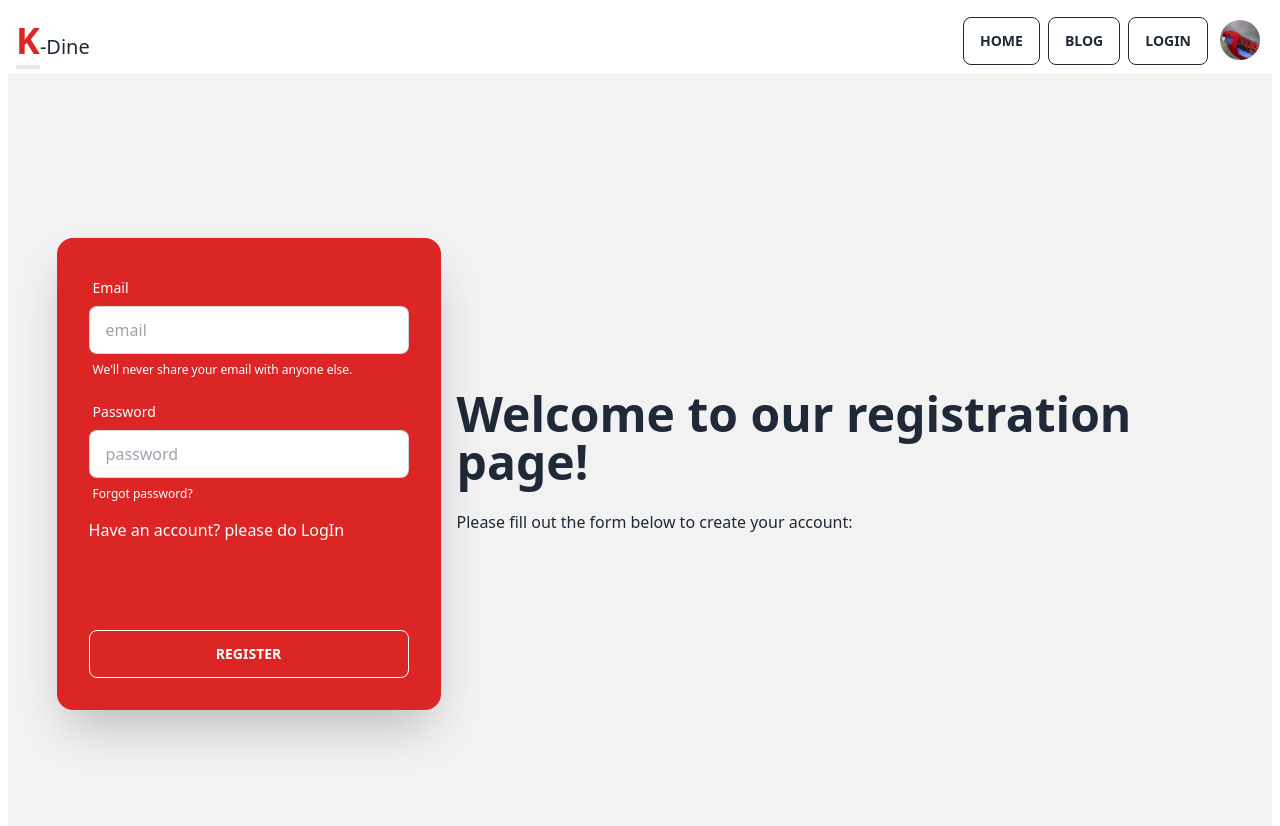
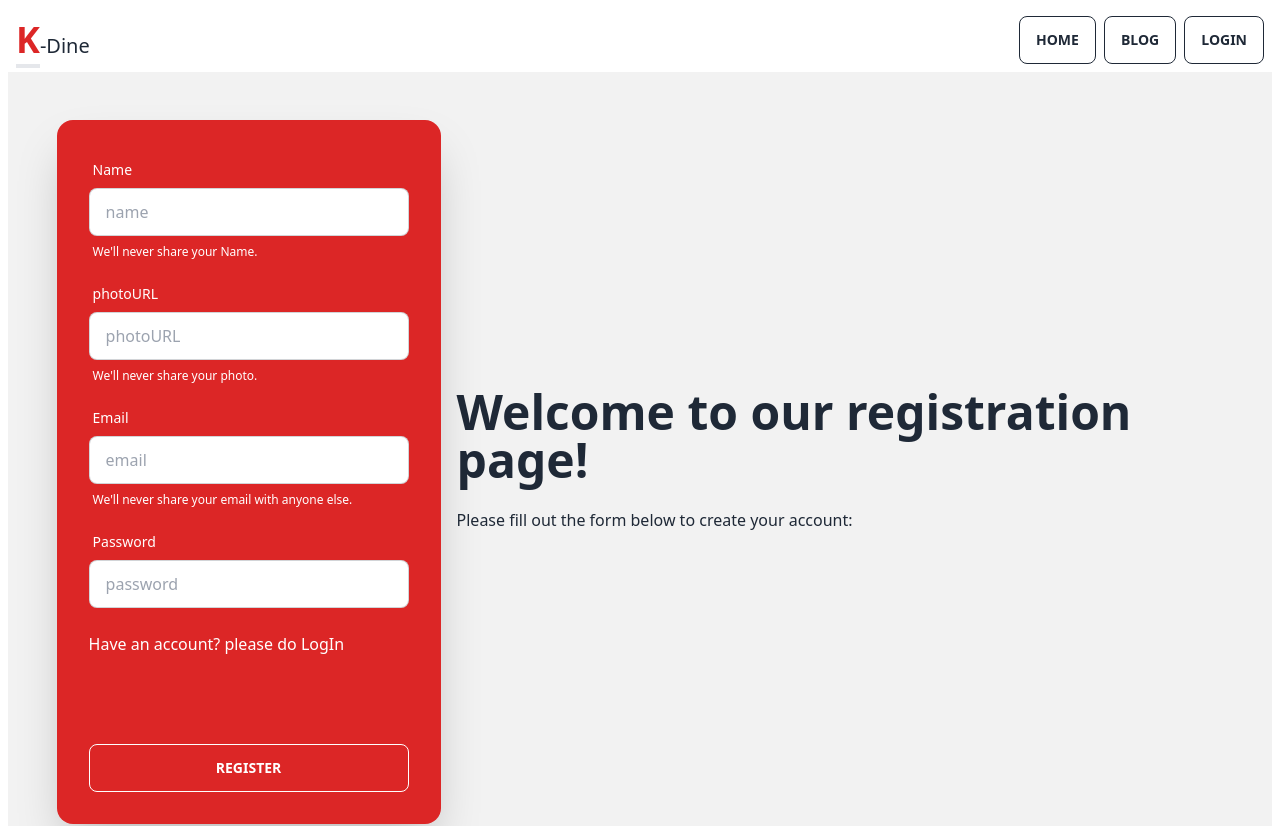
Before and after one commit to Ak-Rakib/K-Dine-client, a React (Vite) app: page /register in a window 1280 px wide. Shown: the top 826 px of the page. Built offline with nearby package versions, Linux system fonts and the light colour scheme; no server answers.

Commit message:
set registration with validation

```diff
--- a/src/Components/Header/Header.jsx
+++ b/src/Components/Header/Header.jsx
@@ -1,12 +1,27 @@
-import React from "react";
+// eslint-disable-next-line no-unused-vars
+import React, { useContext } from "react";
 import { Link } from "react-router-dom";
+import { AuthProvider } from "../../Context/ContextProvider";
 
 const Header = () => {
+  const { logOut, user } = useContext(AuthProvider);
+  // console.log(user)
+  const logOutHandler = () => {
+    logOut()
+      .then(() => {})
+      .catch((error) => console.log(error));
+  };
+
   return (
     <div>
       <div className="navbar bg-base-100">
         <div className="flex-1">
-          <a className="normal-case text-xl"><span className="text-red-600 text-4xl border-b-4 font-bold">K</span><span className="font-thin">-Dine</span></a>
+          <a className="normal-case text-xl">
+            <span className="text-red-600 text-4xl border-b-4 font-bold">
+              K
+            </span>
+            <span className="font-thin">-Dine</span>
+          </a>
         </div>
         <div className="flex-none gap-2">
           {/* <div className="form-control">
@@ -16,15 +31,34 @@ const Header = () => {
               className="input input-bordered"
             />
           </div> */}
-          <Link to='/' className="btn btn-outline">Home</Link>
-          <Link to='/blog' className="btn btn-outline">Blog</Link>
-          <Link to='/login' className="btn btn-outline">Login</Link>
-          <div className="dropdown dropdown-end">
-            <label tabIndex={0} className="btn btn-ghost btn-circle avatar">
-              <div className="w-10 rounded-full">
-                <img src="../../../src/assets/dp.jpg" />
+          <Link to="/" className="btn btn-outline">
+            Home
+          </Link>
+          <Link to="/blog" className="btn btn-outline">
+            Blog
+          </Link>
+          <div>
+            {user?.uid ? (
+              <div className="dropdown dropdown-end">
+                <label tabIndex={0} className="btn btn-ghost btn-circle avatar">
+                  <div className="w-10 rounded-full">
+                    <img src={user?.photoURL} />
+                  </div>
+                </label>
+                <ul
+                  tabIndex={0}
+                  className="mt-3 p-2 shadow menu menu-compact dropdown-content bg-base-100 rounded-box w-52"
+                >
+                  <li>
+                    <a onClick={logOutHandler}>Logout</a>
+                  </li>
+                </ul>
               </div>
-            </label>
+            ) : (
+              <Link to="/login" className="btn btn-outline">
+                Login
+              </Link>
+            )}
           </div>
         </div>
       </div>
--- a/src/Components/Home/Banner/Banner.jsx
+++ b/src/Components/Home/Banner/Banner.jsx
@@ -26,7 +26,7 @@ const Banner = () => {
               <span className="font-tine text-black">-Dine</span> is the
               perfect destination for all your dining needs.
             </p>
-            <button className="btn btn-outline text-white">Get Started</button>
+            <button className="btn btn-outline text-white ">Get Started</button>
           </div>
         </div>
       </div>
--- a/src/Components/Login/Login.jsx
+++ b/src/Components/Login/Login.jsx
@@ -3,40 +3,37 @@ import { Link, useLocation, useNavigate } from "react-router-dom";
 import { AuthProvider } from "../../Context/ContextProvider";
 import { GithubAuthProvider, GoogleAuthProvider } from "firebase/auth";
 
-
 const Login = () => {
-
-  const { signIn, logInWithGoogle, logInWithGithub } = useContext(AuthProvider)
-    const [error, setError] = useState('');
-    const googleProvider = new GoogleAuthProvider()
+  const { signIn, logInWithGoogle, logInWithGithub } = useContext(AuthProvider);
+  const [error, setError] = useState("");
+  const googleProvider = new GoogleAuthProvider();
   const githubProvider = new GithubAuthProvider();
   const navigate = useNavigate();
   const location = useLocation();
-    const from = location.state?.from?.pathname || '/';
+  const from = location.state?.from?.pathname || "/";
   // useTitle('LogIn');
 
-    const googleHandler = ()=> {
+  const googleHandler = () => {
     logInWithGoogle(googleProvider)
-      .then(result => {
+      .then((result) => {
         const user = result.user;
-        console.log(user)
-        setError('');
+        console.log(user);
+        setError("");
       })
-      .catch(error => console.log(error));
-}
+      .catch((error) => console.log(error));
+  };
 
+  const githubHandler = () => {
+    logInWithGithub(githubProvider)
+      .then((result) => {
+        const user = result.user;
+        console.log(user);
+        setError("");
+      })
+      .catch((error) => console.log(error));
+  };
 
-    const githubHandler = ()=> {
-      logInWithGithub(githubProvider)
-      .then(result => {
-        const user = result.user;
-        console.log(user)
-        setError('');
-      })
-      .catch(error => console.log(error));
-}
-
-    const signInHandler = event => {
+  const signInHandler = (event) => {
     event.preventDefault();
     const form = event.target;
     const email = form.email.value;
@@ -44,19 +41,18 @@ const Login = () => {
     console.log(email, password);
 
     signIn(email, password)
-          .then(result => {
+      .then((result) => {
         const user = result.user;
         console.log(user);
-            navigate(from, {replace: true});
-            setError('')
+        navigate(from, { replace: true });
+        setError("");
         form.reset();
       })
-          .catch(error => {
-            console.log(error)
+      .catch((error) => {
+        console.log(error);
         setError(error.message);
       });
-    }
-
+  };
 
   return (
     <div>
@@ -81,10 +77,7 @@ const Login = () => {
                   className="input input-bordered"
                 />
                 <label className="label">
-                  <p
-                    href="#"
-                    className="label-text-alt  text-white"
-                  >
+                  <p href="#" className="label-text-alt  text-white">
                     We'll never share your email with anyone else.
                   </p>
                 </label>
@@ -100,12 +93,11 @@ const Login = () => {
                   className="input input-bordered"
                 />
                 <label className="label">
-                  <p
-                    href="#"
-                    className="label-text-alt link link-hover text-white"
-                  >
+                  {error.providerId ? null : (
+                    <p href="#" className="label-text-alt link link-hover">
                       {error}
                     </p>
+                  )}
                 </label>
               </div>
               <p className="text-white">
@@ -118,10 +110,18 @@ const Login = () => {
                 <button className="btn btn-outline text-white mb-8">
                   Login
                 </button>
-                <button type="submit" onClick={googleHandler} className="btn btn-outline text-white mb-4">
+                <button
+                  type="submit"
+                  onClick={googleHandler}
+                  className="btn btn-outline text-white mb-4"
+                >
                   Continue With Google
                 </button>
-                <button type="submit" onClick={githubHandler} className="btn btn-outline text-white mb-4">
+                <button
+                  type="submit"
+                  onClick={githubHandler}
+                  className="btn btn-outline text-white mb-4"
+                >
                   Continue With Github
                 </button>
               </div>
--- a/src/Components/Register/Register.jsx
+++ b/src/Components/Register/Register.jsx
@@ -1,7 +1,47 @@
-import React from "react";
+import React, { useContext, useState } from "react";
 import { Link } from "react-router-dom";
+import { AuthProvider } from "../../Context/ContextProvider";
 
 const Register = () => {
+
+  const {signUp, userUpdateProfile} = useContext(AuthProvider);
+    const [error, setError] = useState('')
+
+
+  const signUpHandler = event => {
+    event.preventDefault();
+    const form = event.target;
+    const name = form.name.value;
+    const photoURL = form.photoURL.value;
+    const email = form.email.value;
+    const password = form.password.value;
+    console.log(email, password);
+
+    signUp(email, password)
+    .then(result => {
+        const user = result.user;
+        console.log(user);
+        updateProfileHandler(name, photoURL)
+        form.reset();
+    })
+    .catch(error => {
+        console.log(error)
+        setError(error.message);
+    });
+}
+
+
+const updateProfileHandler = (name, photoURL) => {
+  const profile = {
+    displayName : name,
+    photoURL : photoURL
+  }
+  userUpdateProfile(profile)
+  .then(()=> {})
+  .catch(error => console.log(error));
+}
+
+
   return (
     <div>
       <div className="hero min-h-screen bg-base-200">
@@ -15,21 +55,50 @@ const Register = () => {
             </p>
           </div>
           <div className="card flex-shrink-0 w-full max-w-sm shadow-2xl bg-red-600">
-            <div className="card-body">
+            <form onSubmit={signUpHandler} className="card-body">
+              <div className="form-control">
+                <label className="label">
+                  <span className="label-text text-white">Name</span>
+                </label>
+                <input
+                  type="name"
+                  placeholder="name"
+                  className="input input-bordered"
+                />
+                <label className="label">
+                  <p href="#" className="label-text-alt text-white">
+                    We'll never share your Name.
+                  </p>
+                </label>
+              </div>
+              <div className="form-control">
+                <label className="label">
+                  <span className="label-text text-white">photoURL</span>
+                </label>
+                <input
+                  type="Photo"
+                  name="photoURL"
+                  placeholder="photoURL"
+                  className="input input-bordered"
+                />
+                <label className="label">
+                  <p href="#" className="label-text-alt text-white">
+                    We'll never share your photo.
+                  </p>
+                </label>
+              </div>
               <div className="form-control">
                 <label className="label">
                   <span className="label-text text-white">Email</span>
                 </label>
                 <input
-                  type="text"
+                  type="email"
+                  name="email"
                   placeholder="email"
                   className="input input-bordered"
                 />
                 <label className="label">
-                  <p
-                    href="#"
-                    className="label-text-alt text-white"
-                  >
+                  <p href="#" className="label-text-alt text-white">
                     We'll never share your email with anyone else.
                   </p>
                 </label>
@@ -39,17 +108,22 @@ const Register = () => {
                   <span className="label-text text-white">Password</span>
                 </label>
                 <input
-                  type="text"
+                  type="password"
+                  name="password"
                   placeholder="password"
                   className="input input-bordered"
                 />
                 <label className="label">
-                  <a
+                  { error ?
+                    <p
                     href="#"
-                    className="label-text-alt link link-hover text-white"
+                    className="label-text-alt link link-hover"
                   >
-                    Forgot password?
-                  </a>
+                    {error}
+                  </p>
+                  :
+                  null
+                  }
                 </label>
               </div>
               <p className="text-white">
@@ -60,7 +134,7 @@ const Register = () => {
               <div className="form-control mt-6">
                 <button className="btn btn-outline text-white">Register</button>
               </div>
-            </div>
+            </form>
           </div>
         </div>
       </div>
```
Lines whose indentation alone changed are shown as unchanged.
